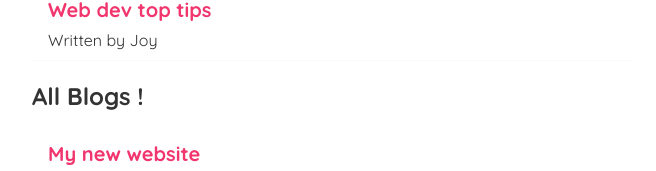
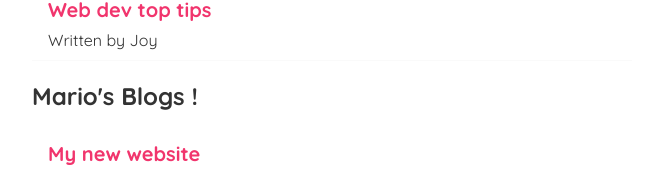
Before and after one commit to Popeaura/dojo-tutee, a React (Vite) app: page / in a window 1280 px wide. Shown: the part 382-553 px from the top of the page, without its empty margins (308-964 px from the left). Built offline with nearby package versions, Linux system fonts and the light colour scheme.

Commit message:
I uploaded my modifed project's folder

```diff
--- a/src/Home.jsx
+++ b/src/Home.jsx
@@ -11,7 +11,7 @@ const Home = () => {
   return (
     <div className="home">
       <BlogList blogs ={blogs} title = "All Blogs !"/>
-      <BlogList blogs ={blogs} title = "All Blogs !"/>
+      <BlogList blogs ={blogs} title = "Mario's Blogs !"/>
 
     </div>
   );
```
